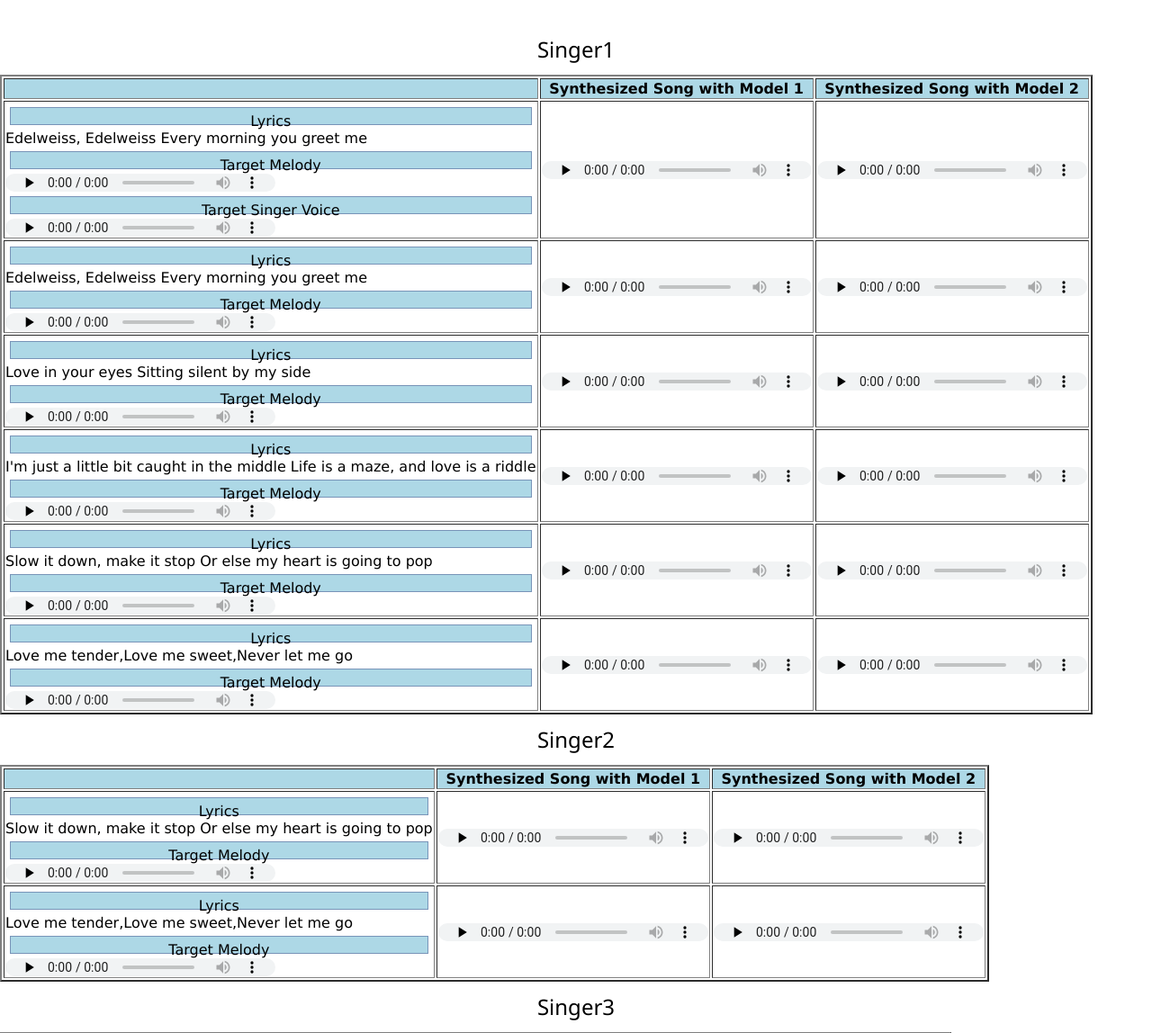
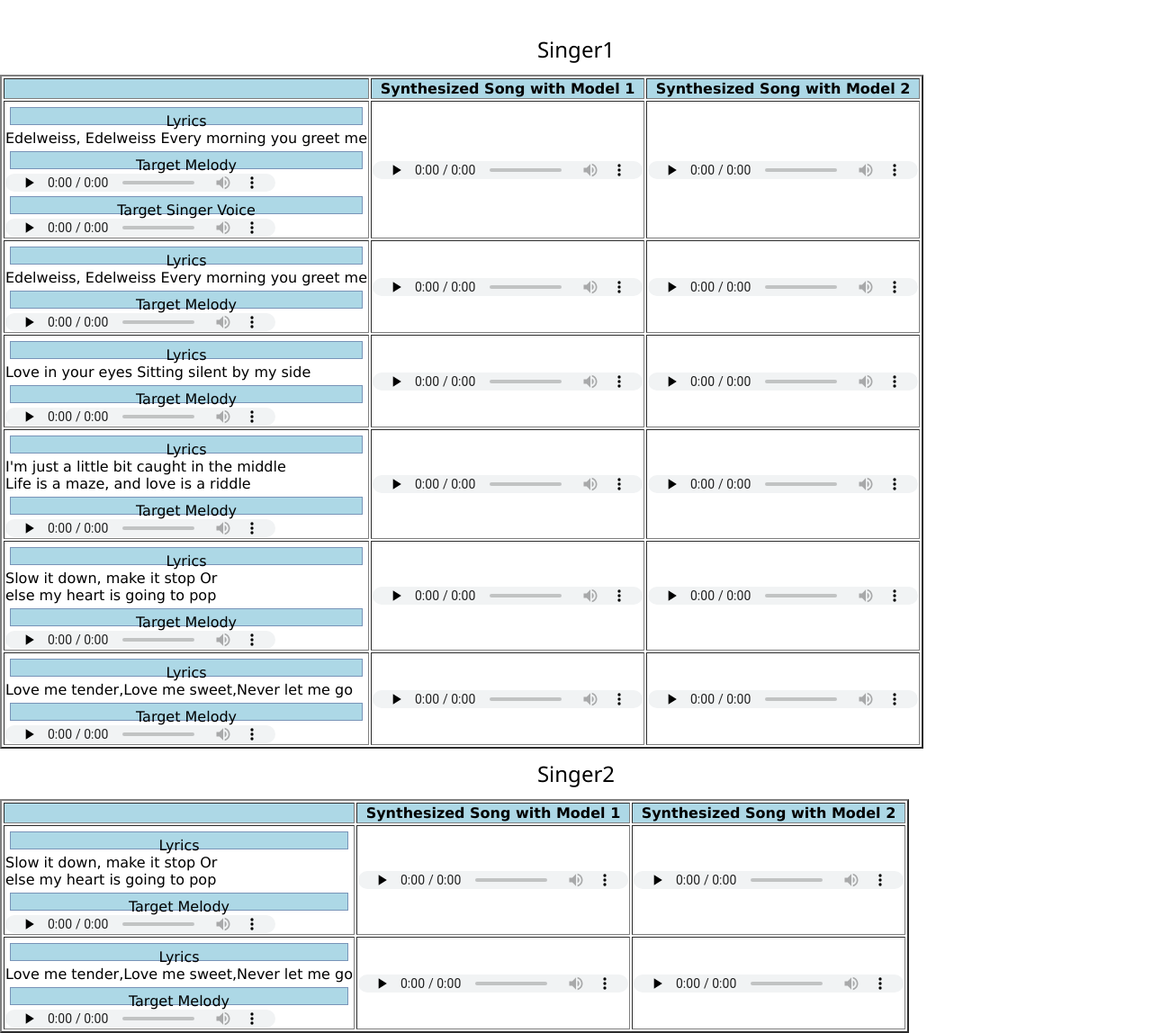
Before and after one commit to rrs-mvs-official/rrs-mvs-official.github.io, a plain HTML site: page SynthSamples/index.html in a window 1280 px wide. Shown: the part 97-1245 px from the top of the page at 90% size. Drawn offline with nearby package versions, Linux system fonts and the light colour scheme.

Commit message:
Update index.html

```diff
--- a/SynthSamples/index.html
+++ b/SynthSamples/index.html
@@ -111,7 +111,7 @@
              <td>
              <div class='grrp'  style="background-color: lightblue;white-space:nowrap;height:20px;">
                 Lyrics</div>
-                <div> I'm just a little bit caught in the middle Life is a maze, and love is a riddle</div>
+                <div> I'm just a little bit caught in the middle <br> Life is a maze, and love is a riddle</div>
                    <div class='grrp'  style="background-color: lightblue;white-space:nowrap;height:20px;">
                 Target Melody</div>
              <audio controls controlsList="nodownload" preload="none" style="height:20px"><source src="https://rrs-mvs-official.github.io/SynthSamples//Recordings/3_humming.mp3" type="audio/mpeg">audio not supported</audio>
@@ -128,7 +128,7 @@
              <td>
              <div class='grrp'  style="background-color: lightblue;white-space:nowrap;height:20px;">
                 Lyrics</div>
-                <div> Slow it down, make it stop Or else my heart is going to pop</div>
+                <div> Slow it down, make it stop Or <br> else my heart is going to pop</div>
                    <div class='grrp'  style="background-color: lightblue;white-space:nowrap;height:20px;">
                 Target Melody</div>
              <audio controls controlsList="nodownload" preload="none" style="height:20px"><source src="https://rrs-mvs-official.github.io/SynthSamples//Recordings/4_humming.mp3" type="audio/mpeg">audio not supported</audio>
@@ -171,7 +171,7 @@
              <td>
              <div class='grrp'  style="background-color: lightblue;white-space:nowrap;height:20px;">
                 Lyrics</div>
-                <div> Slow it down, make it stop Or else my heart is going to pop</div>
+                <div> Slow it down, make it stop Or <br> else my heart is going to pop</div>
                    <div class='grrp'  style="background-color: lightblue;white-space:nowrap;height:20px;">
                 Target Melody</div>
              <audio controls controlsList="nodownload" preload="none" style="height:20px"><source src="https://rrs-mvs-official.github.io/SynthSamples//Recordings/4_mhumming.wav" type="audio/mpeg">audio not supported</audio>
```
